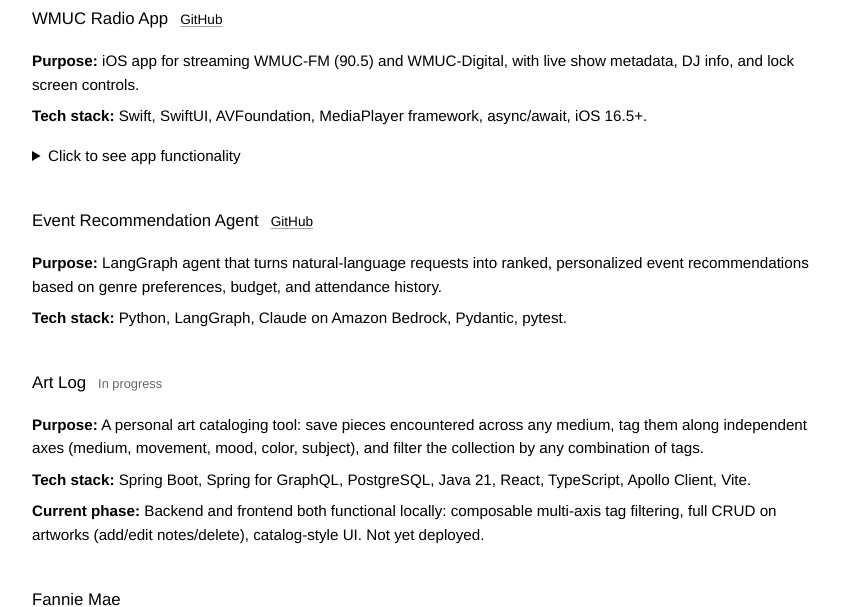
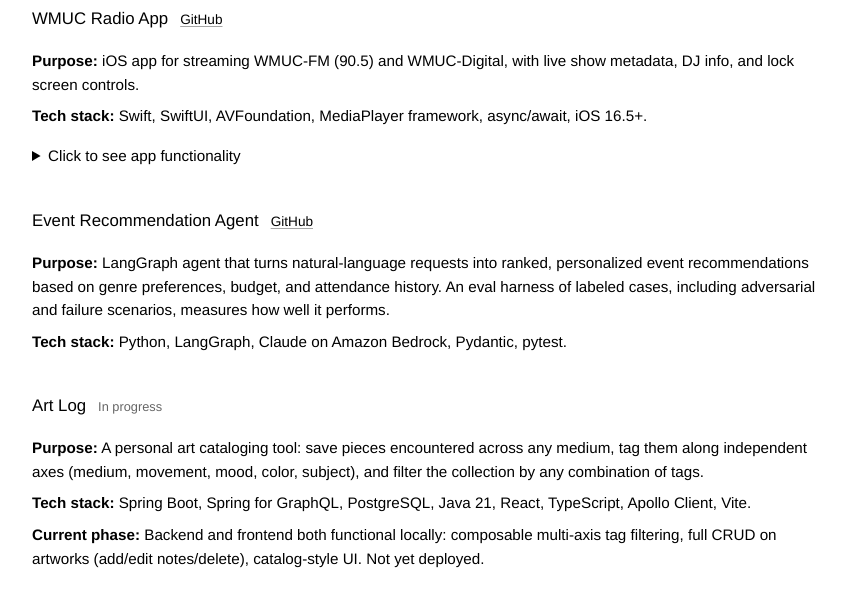
Before and after one commit to Anahita568/personal-site, a website built with Vite: page projects.html in a window 1280 px wide. Shown: the part 128-735 px from the top of the page, without its empty margins (216-1062 px from the left). Built offline with nearby package versions, Linux system fonts and the light colour scheme.

Commit message:
Update Event Agent with eval info

```diff
--- a/projects.html
+++ b/projects.html
@@ -35,7 +35,7 @@
             Event Recommendation Agent
             <a class="project__repo" href="https://github.com/Anahita568/event-recommendation-agent" target="_blank" rel="noopener">GitHub</a>
           </h2>
-          <p class="project__field"><strong>Purpose:</strong> LangGraph agent that turns natural-language requests into ranked, personalized event recommendations based on genre preferences, budget, and attendance history.</p>
+          <p class="project__field"><strong>Purpose:</strong> LangGraph agent that turns natural-language requests into ranked, personalized event recommendations based on genre preferences, budget, and attendance history. An eval harness of labeled cases, including adversarial and failure scenarios, measures how well it performs.</p>
           <p class="project__field"><strong>Tech stack:</strong> Python, LangGraph, Claude on Amazon Bedrock, Pydantic, pytest.</p>
         </section>
 
```
